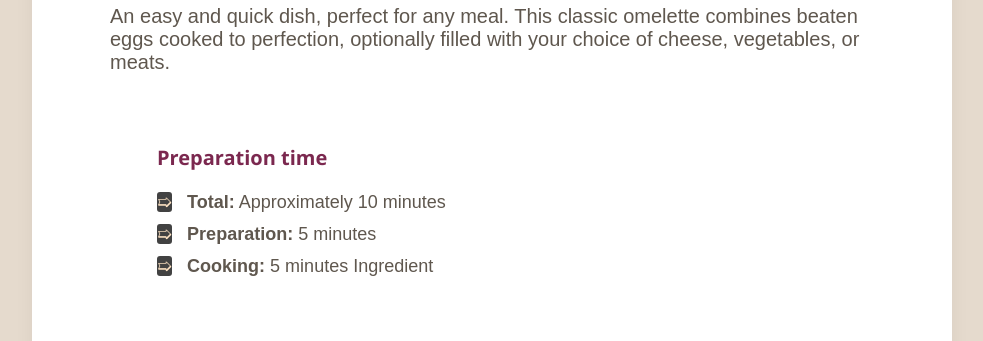
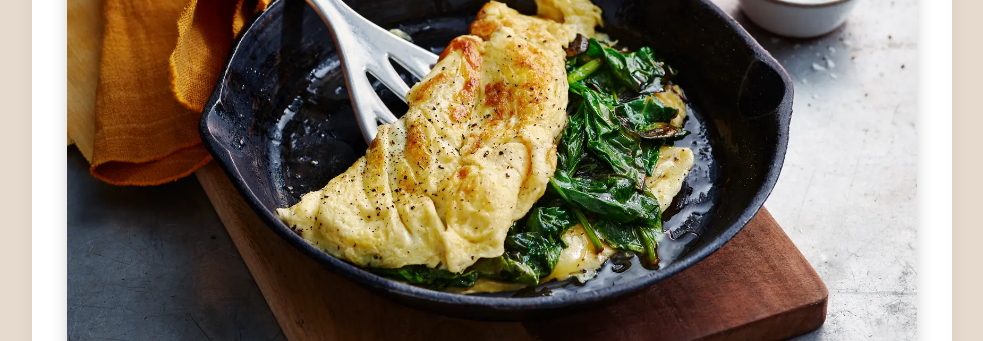
Before and after one commit to M7md220/recipe-page, a plain HTML site: page index.html in a window 1280 px wide. Shown: the part 180-521 px from the top of the page, without its empty margins (148-1131 px from the left). Drawn offline with Linux system fonts and the light colour scheme; the site is published under a folder, as on GitHub Pages, so addresses that start at the root find nothing.

Commit message:
Update index.html

```diff
--- a/index.html
+++ b/index.html
@@ -15,7 +15,7 @@
       </div>
       <img
         class="recipe-image"
-        src="/assets/images/theperfectomelette_86680_16x9.jpg.webp"
+        src="assets/images/theperfectomelette_86680_16x9.jpg.webp"
         alt="recipe image"
       />
       <h1 class="recipe-title">Simple Omelette Recipe</h1>
```
